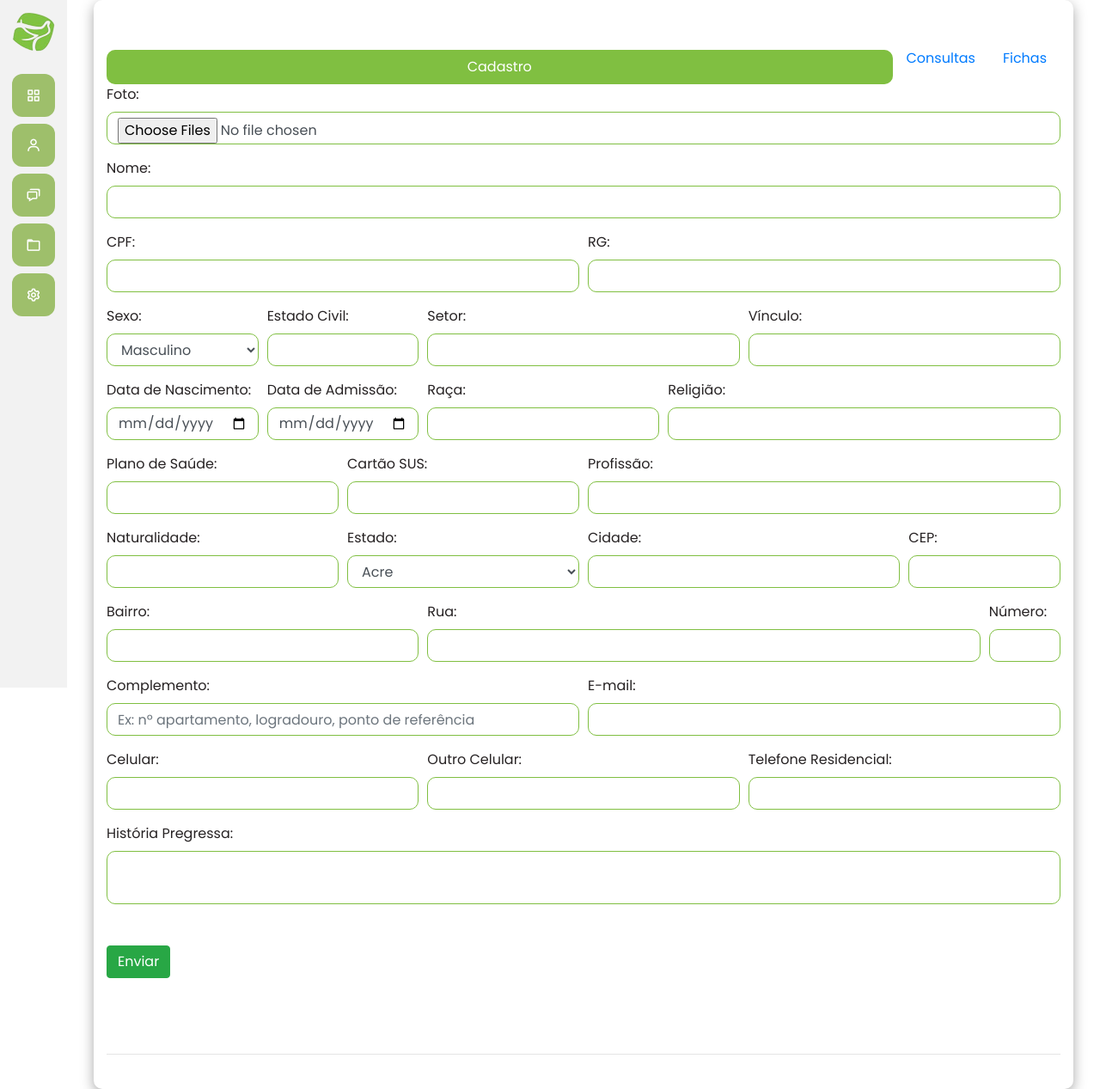
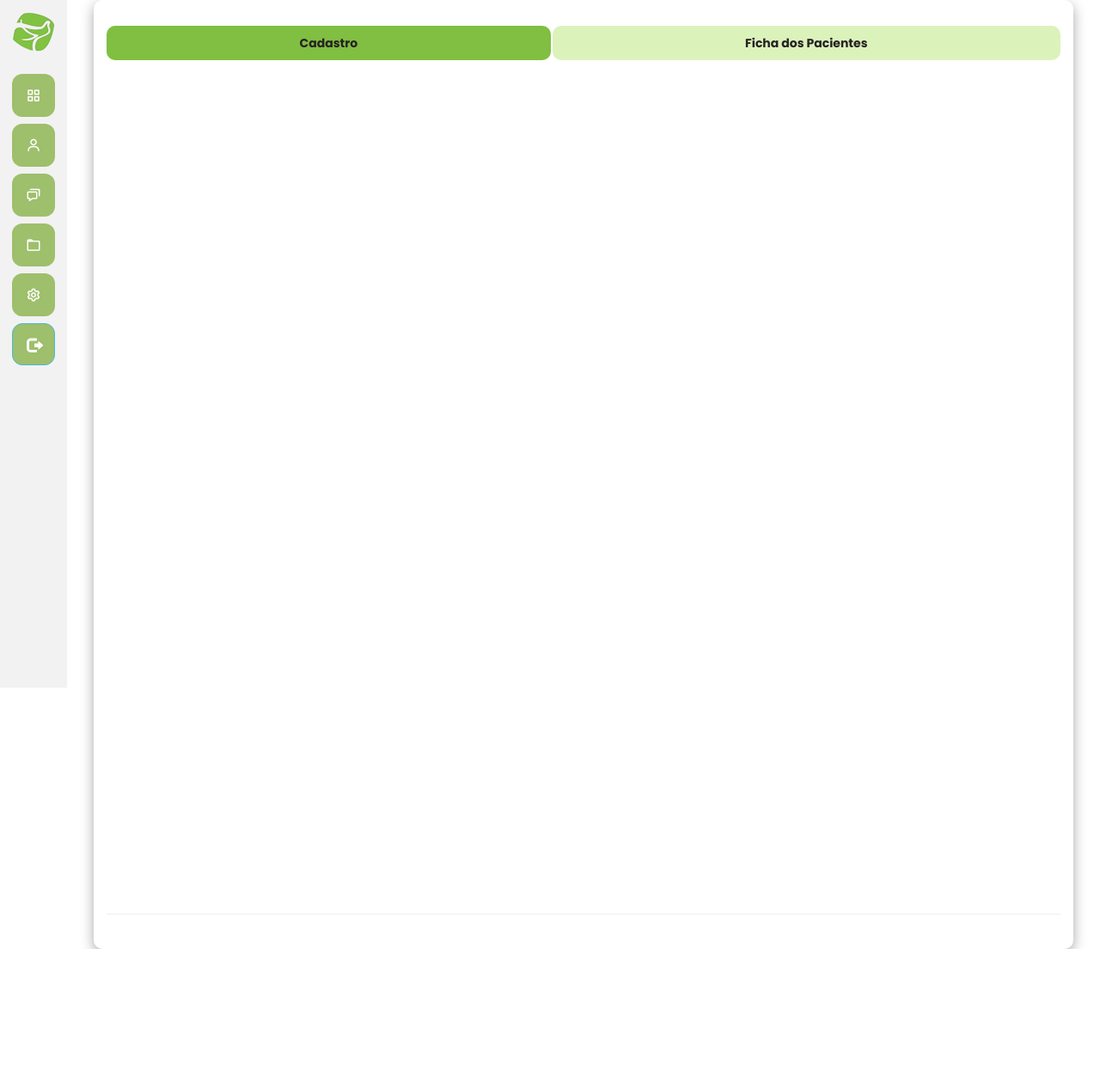
Before and after one commit to TukimbaBr/Projeto_Integrador, a Django app: page /ficha_paciente/add_paciente/ in a window 1280 px wide. Shown: the whole page at 86% size. After the commit the page ends 1104 px from the top, so only its background shows below. Run offline with Django 4.2, Linux system fonts and the light colour scheme; data comes from the database, SQL or seed files in the repository; both versions use the stored data as it was after the commit; some libraries are stand-ins or nearby versions.

Commit message:
Correção
-Botão sair criado;
-Bug do cadastro do de pacientes com o slug, corrigido;
-Redirecionamento para a pagina inicial após o login;

```diff
--- a/ficha_paciente/models.py
+++ b/ficha_paciente/models.py
@@ -68,8 +68,15 @@ class Idoso(models.Model):
         return self.nome_idoso
 
     def save(self, *args, **kwargs):
-        if not self.slug:
-            self.slug = slugify(self.id_idoso)
+        if self.nome_idoso:
+            slug_candidate = slugify(self.nome_idoso)
+            counter = 1
+            while Idoso.objects.filter(slug=slug_candidate).exists():
+                slug_candidate = f"{slugify(self.nome_idoso)}-{counter}"
+                counter += 1
+            self.slug = slug_candidate
+        else:
+            self.slug = None
 
         return super().save(*args, **kwargs)
 
--- a/ficha_paciente/templates/add_paciente.html
+++ b/ficha_paciente/templates/add_paciente.html
@@ -9,20 +9,19 @@
                 <div class="alert {{message.tags}}">{{message}}</div>
             {%endfor%}
     {% endif %}
-            <br><br>
-            <ul class="nav nav-pills nav-fill justify-content-around" role="tablist">
-                <li class="nav-item">
-                    <a class="nav-link active" aria-current="page" href="#tab-consultas" id="link-consultas" data-toggle="tab" role="tab" aria-controls="tab-consultas">Cadastro</a>
+            <br>
+            <!-- Abas da tela pacientes-->
+            <ul class="nav nav-pills nav-fill" role="tablist">
+                <li class="nav-item" role="presentation">
+                    <a href="#tabFormulario" class="nav-link active" id="linkFormulario" data-toggle="tab" role="tab" aria-controls="tabFormulario">Cadastro</a>
                 </li>
-                <li>
-                    <a class="nav-link" aria-current="page" href="#tab-cadastros" id="link-cadastros" data-toggle="tab" role="tab" aria-controls="tab-cadatros">Consultas</a>
-                </li>
-                <li>
-                    <a class="nav-link" aria-current="page" href="#tab-fichas" id="link-fichas" data-toggle="tab" role="tab" aria-controls="tab-fichas">Fichas</a>
+                <li class="nav-item" role="presentation">
+                    <a href="#tabExibicao" class="nav-link" id="linkExibicao" data-toggle="tab" role="tab" aria-controls="tabExibicao">Ficha dos Pacientes</a>
                 </li>
             </ul>
+            <!-- Conteúdo da tela pacientes-->
             <div class="tab-content" id="meus-conteudos">
-                <div class="tab-pane fade show active" id="tab-consultas" role="tabpanel" aria-labelledyby="">
+                <div class="tab-pane fade show active" id="tabFormulario" role="tabpanel" aria-labelledby="linkFormulario">
 
                     <form action="{% url 'add_paciente'%}" method="POST" enctype="multipart/form-data">
                         {% csrf_token %}
@@ -180,17 +179,53 @@
 
                 </div>
 
-                <div class="tab-pane fade " id="tab-cadastros" role="tabpanel" aria-labelledyby="">
+                <br>
+                <div class="tab-pane fade" id="tabExibicao" role="tabpanel" aria-labelledby="linkExibicao">
 
+                    <!--Filtros de Pesquisa-->
+                    <form action="{% url 'add_paciente' %}" method="GET">
+                        <div class="row">
+                            <div class="col-md-4">
+                                <label>Nome:</label>
+                                <input class="form-control" type="text" name="nome" placeholder="Nome...">
+                            </div>
 
+                            <div class = "col-md-2">
+                                <label>Data de Admissão:</label>
+                                <input class="form-control" type="date" name="data_admissao">
+                            </div>
 
-                </div>
+                            <div class="col-md-2">
+                                <label>Sexo:</label>
+                                <select class="form-control" name="sexo">
+                                    <option value="">---</option>
+                                    <option value="Masculino">Masculino</option>
+                                    <option value="Feminino">Feminino</option>
+                                </select>
+                            </div>
 
+                            <div class="col-md-2">
+                                <label>Plano de Saúde:</label>
+                                <input class="form-control" type="text" name="plano_saude">
+                            </div>
 
+                            <div class="col-md-2">
+                                <label>Setor:</label>
+                                <input class="form-control" type="text" name="setor">
+                            </div>
+                        </div>
 
-                <div class="tab-pane fade " id="tab-fichas" role="tabpanel" aria-labelledyby="">
+                        <div class="row">
+                            <div class="col-md">
+                                <input id="btn-filtro" style="margin-top:8px" type="submit" value="Filtrar"  class="btn btn-success">
+                                <br>
+                            </div>
+                        </div>
+                    </form>
+
+                    <!--Cars Dos Pacientes-->
                     <div class="listar_idosos">
-
+                        <br>
                         <div class="row row-cols-1 row-cols-md-3 g-4">
                             {%for idoso in page_obj.object_list%}
                                 <div class="col-md-3">
@@ -201,7 +236,7 @@
                                         <div class="card-body">
                                             <h6 class="card-title">{{idoso.nome_idoso}}</h6>
                                             <p class="card-text"><small class="text-muted">Ultima atualização realizada na data 00-99-00 pelo usuário *testeusuaruio*</small></p>
-                                            <a href="{%url 'idoso' idoso.slug %}" class="btn btn-primary">Ver</a>
+                                            <a href="{%url 'idoso' idoso.slug %}" class="btn btn-success">Ver</a>
                                         </div>
                                     </div>
                                     </div>
--- a/templates/base.html
+++ b/templates/base.html
@@ -11,6 +11,10 @@
     <link rel="stylesheet" href="{% static 'general/css/base.css' %}">
     <link rel="stylesheet" href="{% static 'general/css/general.css' %}">
     <link href='https://unpkg.com/boxicons@2.0.7/css/boxicons.min.css' rel='stylesheet'>
+    <link rel="stylesheet" href="https://maxcdn.bootstrapcdn.com/bootstrap/3.4.0/css/bootstrap.min.css">
+    <script src="https://ajax.googleapis.com/ajax/libs/jquery/3.7.1/jquery.min.js"></script>
+    <script src="https://maxcdn.bootstrapcdn.com/bootstrap/3.4.0/js/bootstrap.min.js"></script>
+
     {% block 'head' %}{% endblock %}
 
     <title>{% block 'title' %}{% endblock %}</title>
@@ -52,13 +56,20 @@
           <span class="tooltip">Agenda</span>
         </li>
         <li>
-          <a href="{% url 'cadastrar_funcionarios'%}">
+          <a href="{% url 'cadastrar_funcionarios' %}">
             <i class='bx bx-cog' ></i>
             <span class="links_name">Histórico</span>
           </a>
-          <span class="tooltip">Histórico</span>
+            <span class="tooltip">Histórico</span>
         </li>
-        </ul>
+        <li>
+
+          <a href="{% url 'sair' %}" class="btn btn-info btn-lg">
+            <span class=" glyphicon glyphicon-log-out"></span>
+          </a>
+          <span class="tooltip">Sair</span>
+        </li>
+      </ul>
       </div>
 
       <section class="home-section">
@@ -78,6 +89,12 @@
   </body>
 </html>
 <style>
+
+
+  .glyphicon {
+    line-height: 1.5 !important;
+}
+
   .bx-logo {
     background-image: url("{% static 'usuarios/img/btn-logo.png'%}");
     font-weight: normal;
@@ -107,4 +124,7 @@
 
   font-family:'Samurai';
 }
+
+
+
 </style>
--- a/templates/static/general/css/base.css
+++ b/templates/static/general/css/base.css
@@ -249,3 +249,7 @@
     display: none;
   }
 }
+
+.loggout{
+  background:red;
+}
--- a/usuarios/views.py
+++ b/usuarios/views.py
@@ -55,7 +55,7 @@ def login(request):
             return HttpResponse('Usuário inválido')
 
         auth.login(request, user)
-        return redirect(reverse('add_paciente'))
+        return redirect(reverse('plataforma'))
 
 def logout(request):
     request.session.flush()
```
Also changed, not shown: db.sqlite3.
